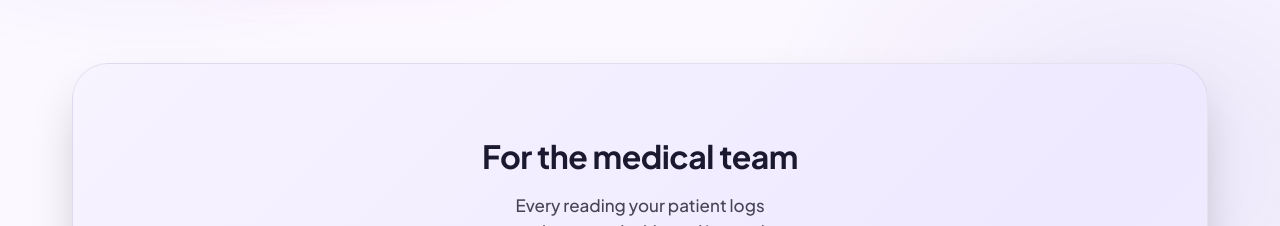
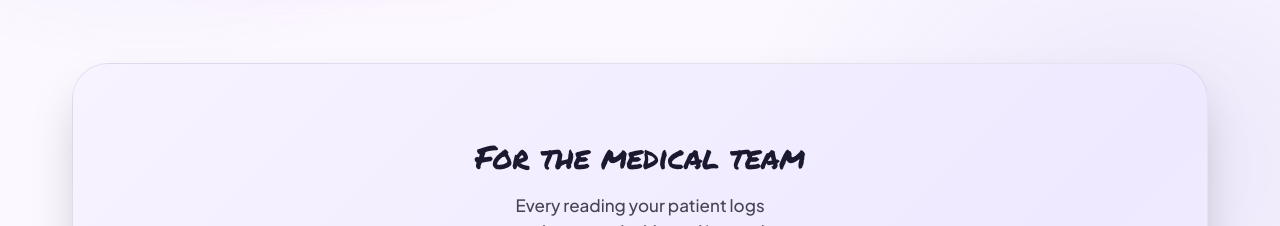
Before and after one commit to SugarCoach/WebCohorte2026, a Next.js app in the folder front/: page / in a window 1280 px wide. Shown: the part 6060-6286 px from the top of the page. Built offline with nearby package versions, Linux system fonts and the light colour scheme.

Commit message:
DoctorPreview coreecion de error

```diff
--- a/front/components/landing/DoctorPreview.tsx
+++ b/front/components/landing/DoctorPreview.tsx
@@ -4,7 +4,12 @@ import Image from "next/image"
 import { Zap, Clock, LayoutDashboard, ArrowRight } from "lucide-react"
 import { MaterialIcon } from "@/components/ui/MaterialIcon"
 import { useLanguage } from "@/lib/i18n"
+import { Permanent_Marker } from "next/font/google"
 
+const permanentMarker = Permanent_Marker({
+  weight: "400",
+  subsets: ["latin"],
+})
 export function DoctorPreview() {
   const { t } = useLanguage()
 
@@ -15,7 +20,7 @@ export function DoctorPreview() {
 
         {/* Título */}
         <div className="relative z-10 mb-space-2xl text-center">
-          <h2 className="theme-panel-text font-display-lg text-display-lg-mobile font-extrabold leading-tight tracking-tight md:text-headline-lg">
+          <h2 className={`theme-panel-text font-display-lg text-display-lg-mobile font-extrabold leading-tight tracking-tight md:text-headline-lg ${permanentMarker.className}`}>
             {t("doctorPreview.title")}
           </h2>
 
@@ -27,13 +32,17 @@ export function DoctorPreview() {
         </div>
 
         {/* Fuente estilo manuscrito */}
-        <style>{`
+        <style
+          dangerouslySetInnerHTML={{
+            __html: `
           @import url('https://fonts.googleapis.com/css2?family=Permanent+Marker&display=swap');
 
           .sc-marker {
             font-family: 'Permanent Marker', cursive;
           }
-        `}</style>
+        `,
+          }}
+        />
 
         {/* App paciente + flechas + Dashboard */}
         <div className="relative z-10 grid grid-cols-1 items-center gap-space-xl lg:grid-cols-12">
```
